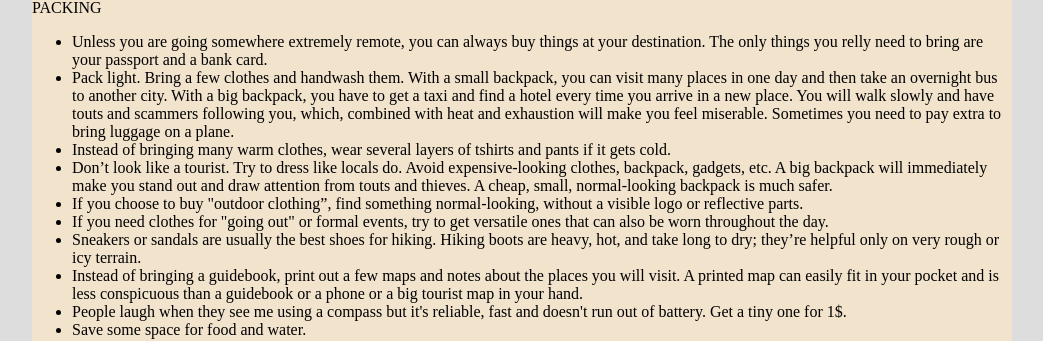
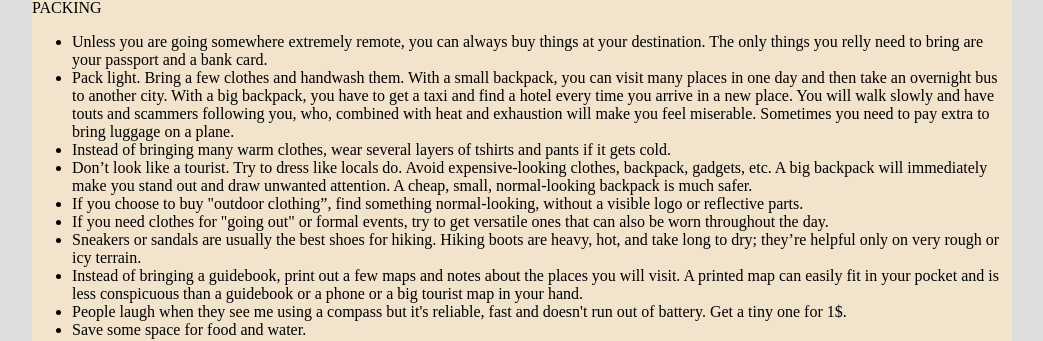
Before and after one commit to witba/witba.github.io, a Jekyll site: the page built from travel/packing.html, in a window 1280 px wide. Shown: the part 129-470 px from the top of the page, without its empty margins (118-1161 px from the left). Built offline with Jekyll 4.4.1, drawn with Linux system fonts in a browser that asks for light colours.

Commit message:
Update packing.html

```diff
--- a/travel/packing.html
+++ b/travel/packing.html
@@ -8,9 +8,9 @@ title: Travel resources
 PACKING<br>
 <ul>
 <li>Unless you are going somewhere extremely remote, you can always buy things at your destination. The only things you relly need to bring are your passport and a bank card.
-<li>Pack light. Bring a few clothes and handwash them. With a small backpack, you can visit many places in one day and then take an overnight bus to another city. With a big backpack, you have to get a taxi and find a hotel every time you arrive in a new place. You will walk slowly and have touts and scammers following you, which, combined with heat and exhaustion will make you feel miserable. Sometimes you need to pay extra to bring luggage on a plane.
+<li>Pack light. Bring a few clothes and handwash them. With a small backpack, you can visit many places in one day and then take an overnight bus to another city. With a big backpack, you have to get a taxi and find a hotel every time you arrive in a new place. You will walk slowly and have touts and scammers following you, who, combined with heat and exhaustion will make you feel miserable. Sometimes you need to pay extra to bring luggage on a plane.
 <li>Instead of bringing many warm clothes, wear several layers of tshirts and pants if it gets cold.
-<li>Don’t look like a tourist. Try to dress like locals do. Avoid expensive-looking clothes, backpack, gadgets, etc. A big backpack will immediately make you stand out and draw attention from touts and thieves. A cheap, small, normal-looking backpack is much safer.
+<li>Don’t look like a tourist. Try to dress like locals do. Avoid expensive-looking clothes, backpack, gadgets, etc. A big backpack will immediately make you stand out and draw unwanted attention. A cheap, small, normal-looking backpack is much safer.
 <li>If you choose to buy "outdoor clothing”, find something normal-looking, without a visible logo or reflective parts.
 <li>If you need clothes for "going out" or formal events, try to get versatile ones that can also be worn throughout the day.
 <li>Sneakers or sandals are usually the best shoes for hiking. Hiking boots are heavy, hot, and take long to dry; they’re helpful only on very rough or icy terrain.
```
